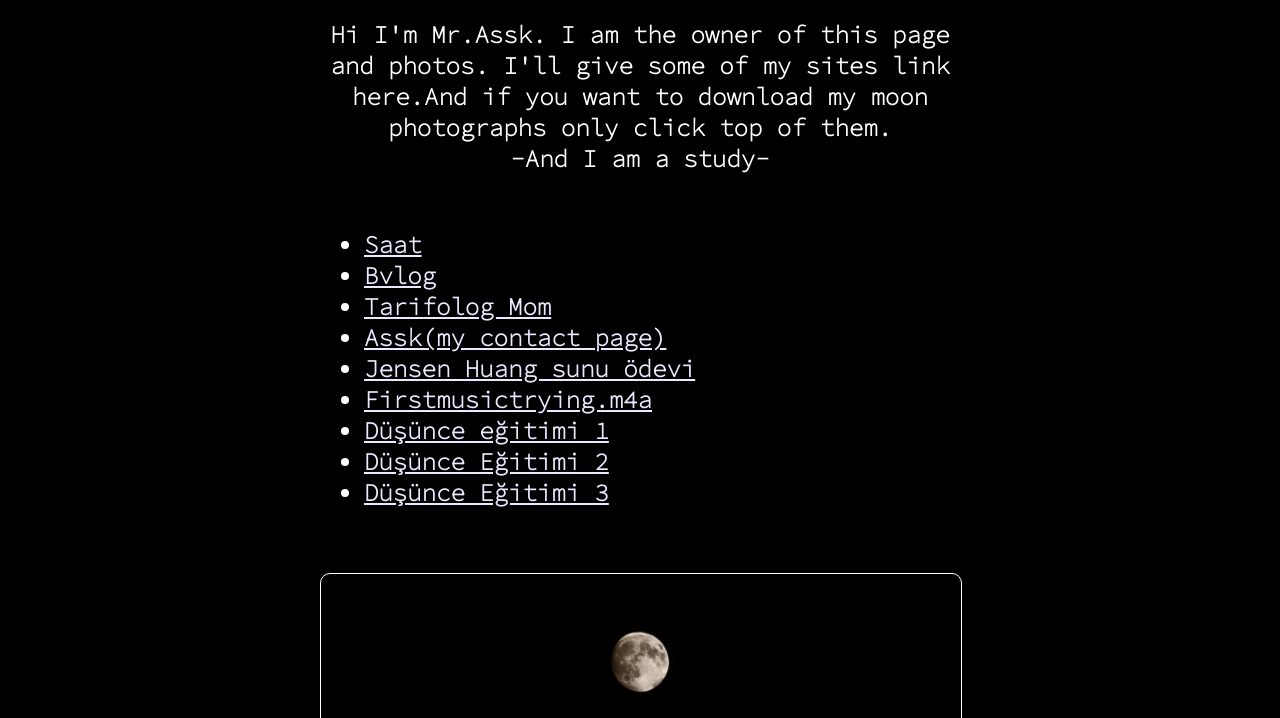
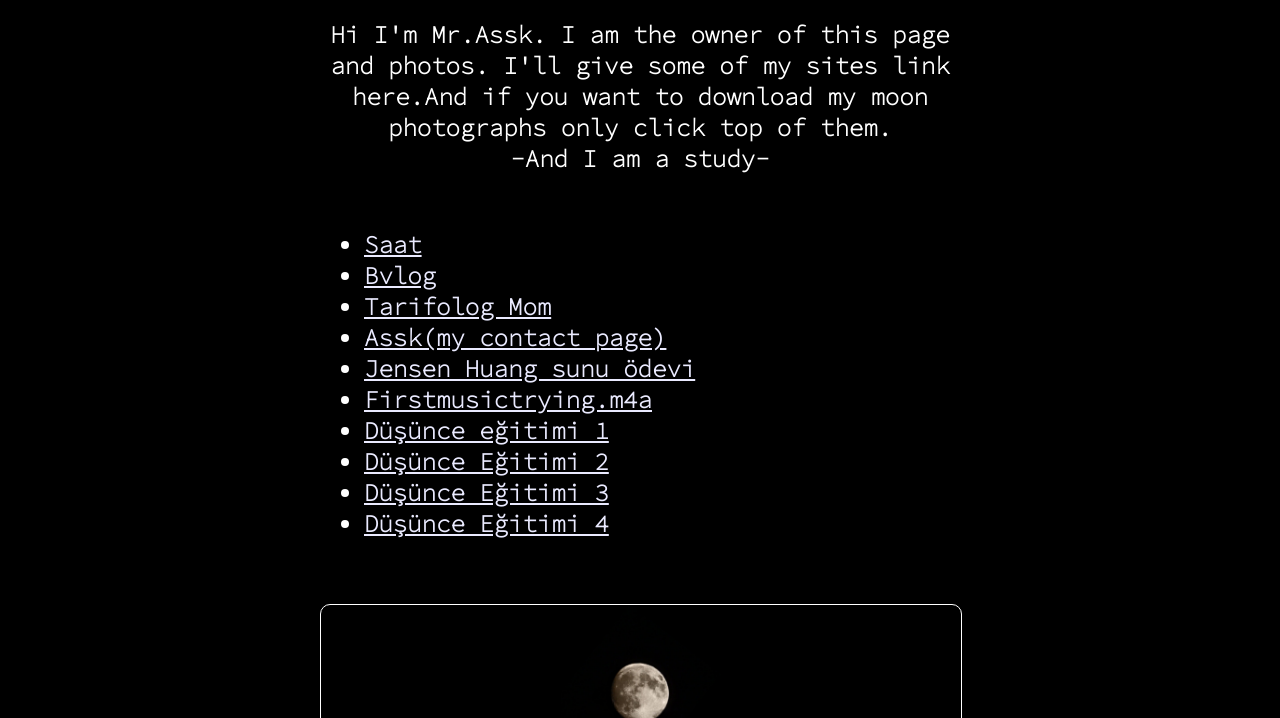
Before and after one commit to mrassk/mrassk.github.io, a plain HTML site: page index.html in a window 1280 px wide. Shown: the part 82-800 px from the top of the page. Drawn offline with Linux system fonts and the light colour scheme.

Commit message:
Update index.html

```diff
--- a/index.html
+++ b/index.html
@@ -53,6 +53,9 @@
    </li>
    <li>
         <a href="/IMG-20241016-WA0004.jpg" >Düşünce Eğitimi 3</a>
+   </li>
+   <li>
+        <a href="/IMG-20241020-WA0000.jpg" >Düşünce Eğitimi 4</a>
    </li>
  </ul></div>
  And now I'll give some of my moon fotographs:</br><br>
```
